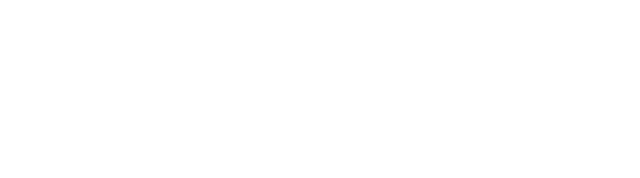
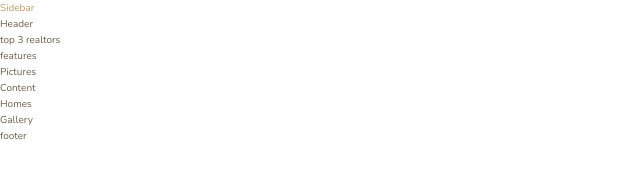
Before and after one commit to borgausifo/css, a website: page css-grid/css-grid-projects/project-next/index.html in a window 1280 px wide. Shown: the whole page, without its empty margins (0-640 px from the left). Drawn offline with nearby package versions, Linux system fonts and the light colour scheme; files that its build step writes are made by us from their sources.

Commit message:
Adding npm and style.css

```diff
--- a/css-grid/css-grid-projects/project-next/index.html
+++ b/css-grid/css-grid-projects/project-next/index.html
@@ -12,6 +12,40 @@
         <title>nexter &mdash; your home, your freedom</title>
     </head>
     <body class="container">
+        <div class="sidebar">
+            Sidebar
+        </div>
 
+        <header class="header">
+            Header
+        </header>
+
+        <div class="realtors">
+            top 3 realtors
+        </div>
+
+        <section class="features">
+            features
+        </section>
+
+        <div class="story__picures">
+            Pictures
+        </div>
+
+        <div class="story__content">
+            Content
+        </div>
+
+        <section class="homes">
+            Homes
+        </section>
+
+        <section class="gallery">
+            Gallery
+        </section>
+
+        <footer>
+            footer
+        </footer>
     </body>
 </html>
--- a/css-grid/css-grid-projects/project-next/sass/_base.scss
+++ b/css-grid/css-grid-projects/project-next/sass/_base.scss
@@ -13,3 +13,24 @@ $color-grey-dark-2: #6D5D4B;
 // FONT VARIABLES
 $font-primary: 'Nunito', sans-serif;
 $font-display: 'Josefin Sans', sans-serif;
+
+
+*,
+*:before,
+*:after {
+    margin: 0;
+    padding: 0;
+    box-sizing: inherit;
+}
+
+ html {
+     box-sizing: border-box;
+     font-size: 62.5%; //10px/ 16px(browser default) = 62.5% --> 1rem = 10px
+ }
+
+ body {
+     font-family: $font-primary;
+     color: $color-grey-dark-2;
+     font-weight: 300;
+     line-height: 1.6;
+ }
--- a/css-grid/css-grid-projects/project-next/sass/_sidebar.scss
+++ b/css-grid/css-grid-projects/project-next/sass/_sidebar.scss
@@ -0,0 +1,3 @@
+.sidebar {
+    color: $color-primary;
+}
```
Also changed, not shown: css-grid/css-grid-projects/project-next/css/style.css (added).
